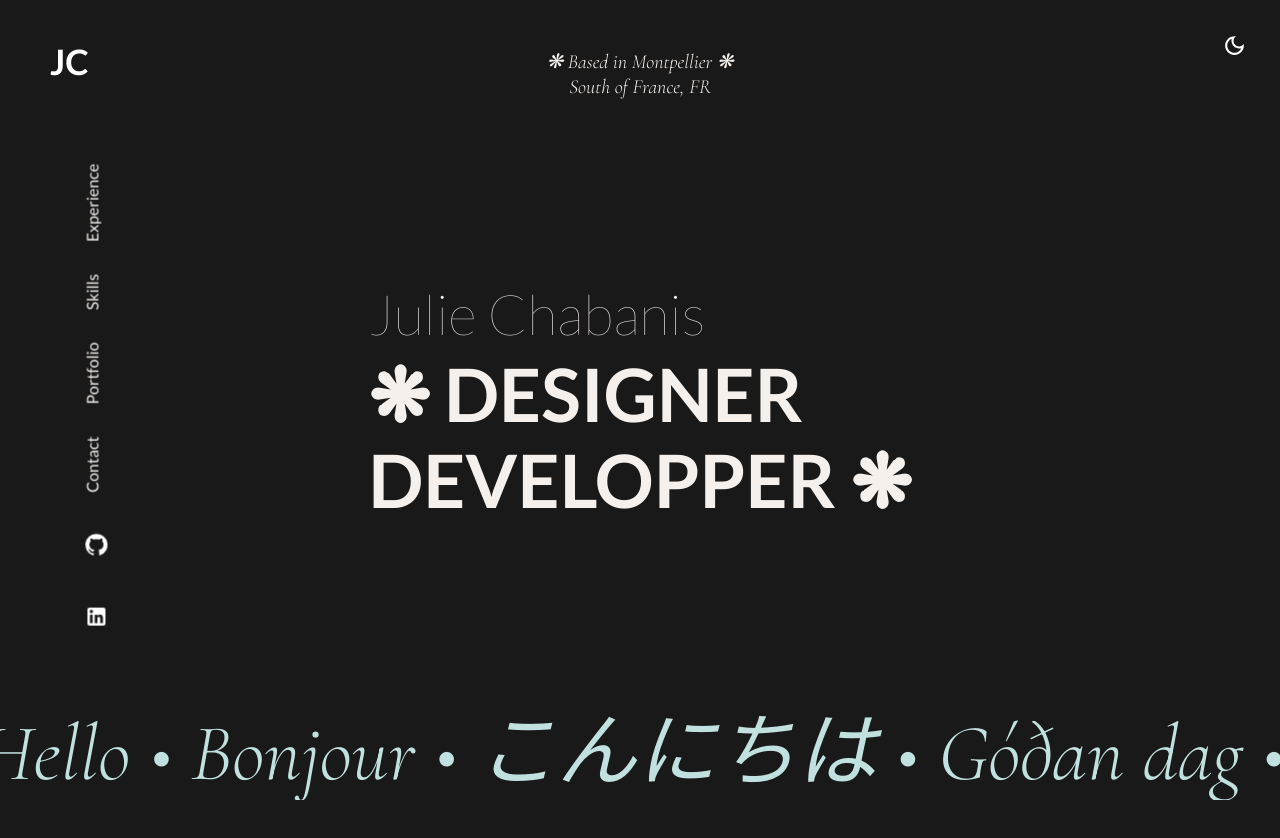
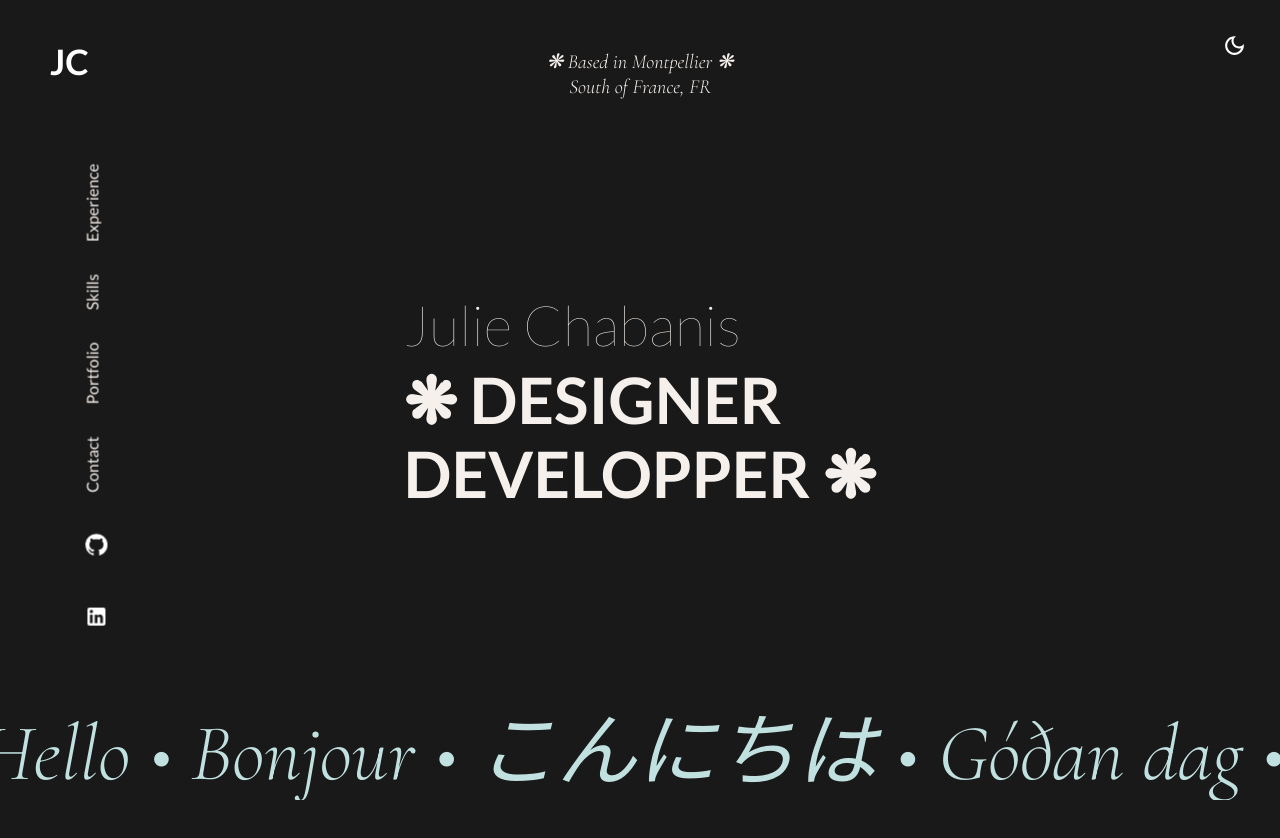
Before and after one commit to JulieChabanis/MinimalPortfolio, a React (Create React App) app: page / in a window 1280 px wide. Shown: the top 838 px of the page. Built offline with nearby package versions, Linux system fonts and the light colour scheme.

Commit message:
update fontSize

```diff
--- a/src/components/Theme/theme.js
+++ b/src/components/Theme/theme.js
@@ -96,16 +96,17 @@ export const themeSettings = (mode) => {
       fontFamily: ["Lato", "sans-serif"].join(","),
       fontSize: "0.75rem",
 
+      // Hello, Bonjour ...
       h1: {
         fontFamily: ["Cormorant Garamond", "sans-serif"].join(","),
         "@media (max-width: 600px)": {
-          fontSize: "5rem", // Taille pour le breakpoint sm
+          fontSize: "3.5rem",
         },
         "@media (min-width: 601px)": {
-          fontSize: "5rem", // Taille pour le breakpoint md
+          fontSize: "5rem",
         },
         "@media (min-width: 1300px)": {
-          fontSize: "7.3rem", // Taille pour le breakpoint md
+          fontSize: "7.3rem",
         },
         fontWeight: 100,
         fontStyle: "italic",
@@ -116,24 +117,25 @@ export const themeSettings = (mode) => {
         fontFamily: ["lato", "sans-serif"].join(","),
         fontSize: "3rem",
         "@media (max-width: 600px)": {
-          fontSize: "2rem", // Taille pour le breakpoint sm
+          fontSize: "2rem",
         },
         "@media (min-width: 960px)": {
-          fontSize: "4rem", // Taille pour le breakpoint md
+          fontSize: "4rem",
         },
         fontWeight: 400,
         color: mode === "light" ? colors.grey[100] : colors.blue[600],
       },
+      // Subtitle 2
       h3: {
         fontFamily: ["lato", "sans-serif"].join(","),
         "@media (max-width: 600px)": {
-          fontSize: "3.1rem", // Taille pour le breakpoint sm
+          fontSize: "2.4rem",
         },
         "@media (min-width: 601px)": {
-          fontSize: "4.6rem", // Taille pour le breakpoint md
+          fontSize: "4rem",
         },
         "@media (min-width: 1300px)": {
-          fontSize: "6rem", // Taille pour le breakpoint md
+          fontSize: "6rem",
         },
         fontWeight:600,
         color: mode === "light" ? colors.grey[100] : colors.grey[100],
@@ -145,11 +147,12 @@ export const themeSettings = (mode) => {
         fontStyle: "italic",
         color: mode === "light" ? colors.grey[100] : colors.grey[100],
       },
+      // "Julie Chabanis"
       h5: {
         fontFamily: ["Lato", "sans-serif"].join(","),
         fontSize: "3.5rem",
         "@media (max-width: 600px)": {
-          fontSize: "2.5rem", // Taille pour le breakpoint sm
+          fontSize: "2.1rem",
         },
         fontWeight: 200,
         color: mode === "light" ? colors.grey[100] : colors.grey[100],
--- a/src/components/global/Navbar/Navbar.jsx
+++ b/src/components/global/Navbar/Navbar.jsx
@@ -1,9 +1,8 @@
 import styles from "./Navbar.module.css";
-import { Box, List, ListItem, ListItemText, useTheme, IconButton, AppBar, Toolbar, Menu, MenuItem } from "@mui/material";
+import { Box, List, ListItem, ListItemText, useTheme, IconButton, AppBar, Toolbar, MenuItem, SwipeableDrawer } from "@mui/material";
 import { Link } from "react-scroll";
 import { motion } from "framer-motion";
 import React, { useState } from "react";
-import ThemeToggleButton from "../ThemeToggle/ThemeToggle";
 
 // import icones
 import GitHubIcon from "@mui/icons-material/GitHub";
@@ -60,17 +59,20 @@ const NavBar = () => {
               }}>
               <MenuIcon />
             </IconButton>
-            <Menu
+            <SwipeableDrawer
+              anchor="right"
               anchorEl={null}
-              anchorOrigin={{
-                vertical: "top",
-                horizontal: "right",
-              }}
               keepMounted
               open={menuOpen}
               onClose={handleMenuClose}
+              PaperProps={{ style: { width: 150, height: 300 } }}
+              style={{}}
             >
-              <ThemeToggleButton />
+              <MenuItem onClick={handleMenuClose}>
+                <Link to="heropage-section" smooth={true} duration={200} className={styles.navLink}>
+                  <ListItemText style={theme.typography.h6}>Home</ListItemText>
+                </Link>
+              </MenuItem>
               <MenuItem onClick={handleMenuClose}>
                 <Link to="work-section" smooth={true} duration={200} className={styles.navLink}>
                   <ListItemText style={theme.typography.h6}>Experience</ListItemText>
@@ -101,7 +103,7 @@ const NavBar = () => {
                   <LinkedInIcon />
                 </IconButton>
               </MenuItem>
-            </Menu>
+            </SwipeableDrawer>
           </Box>
           <Box sx={{ display: { xs: "none", sm: "none", md: "block" } }}>
             <List className={styles.navList}>
```
